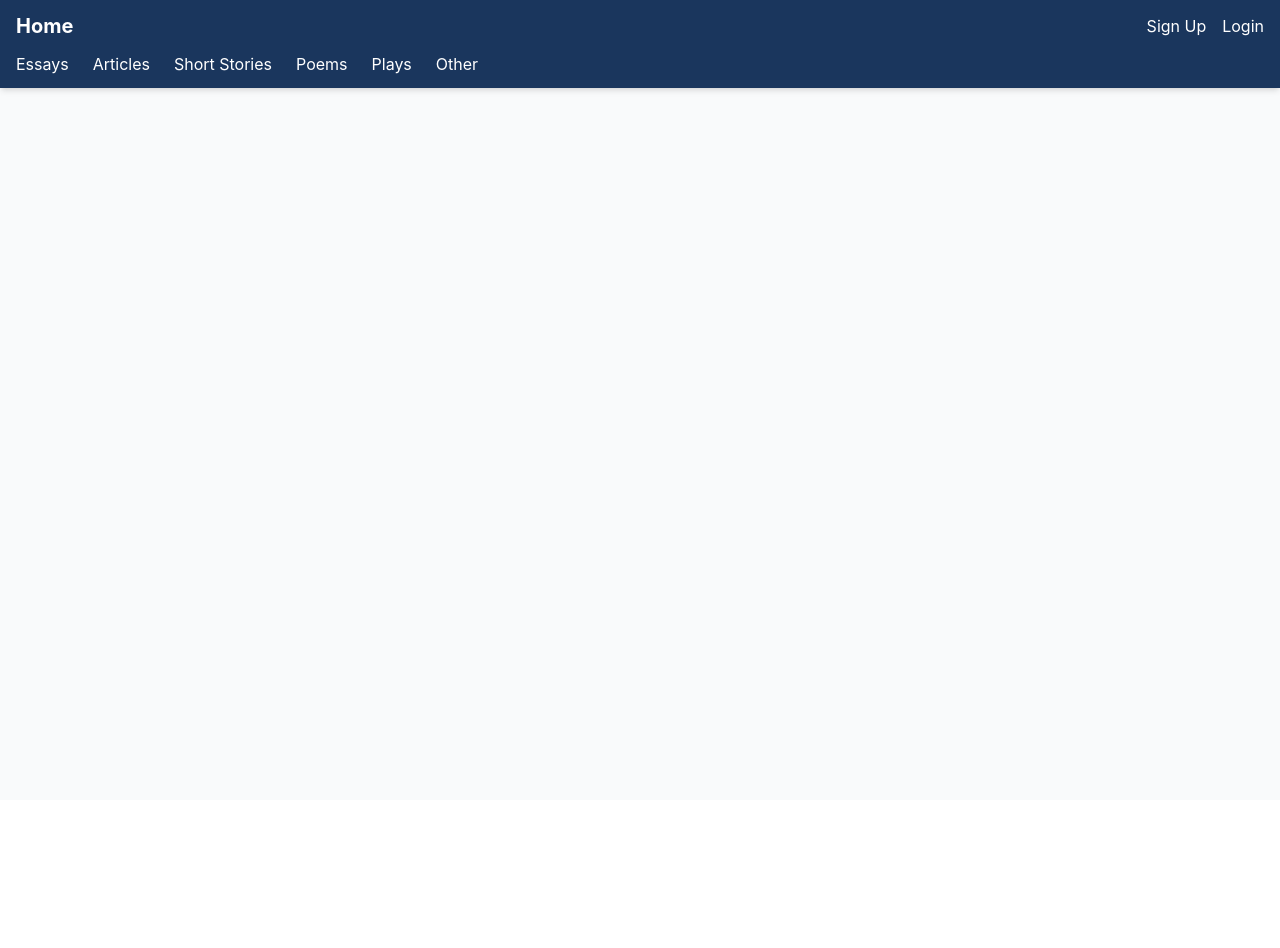
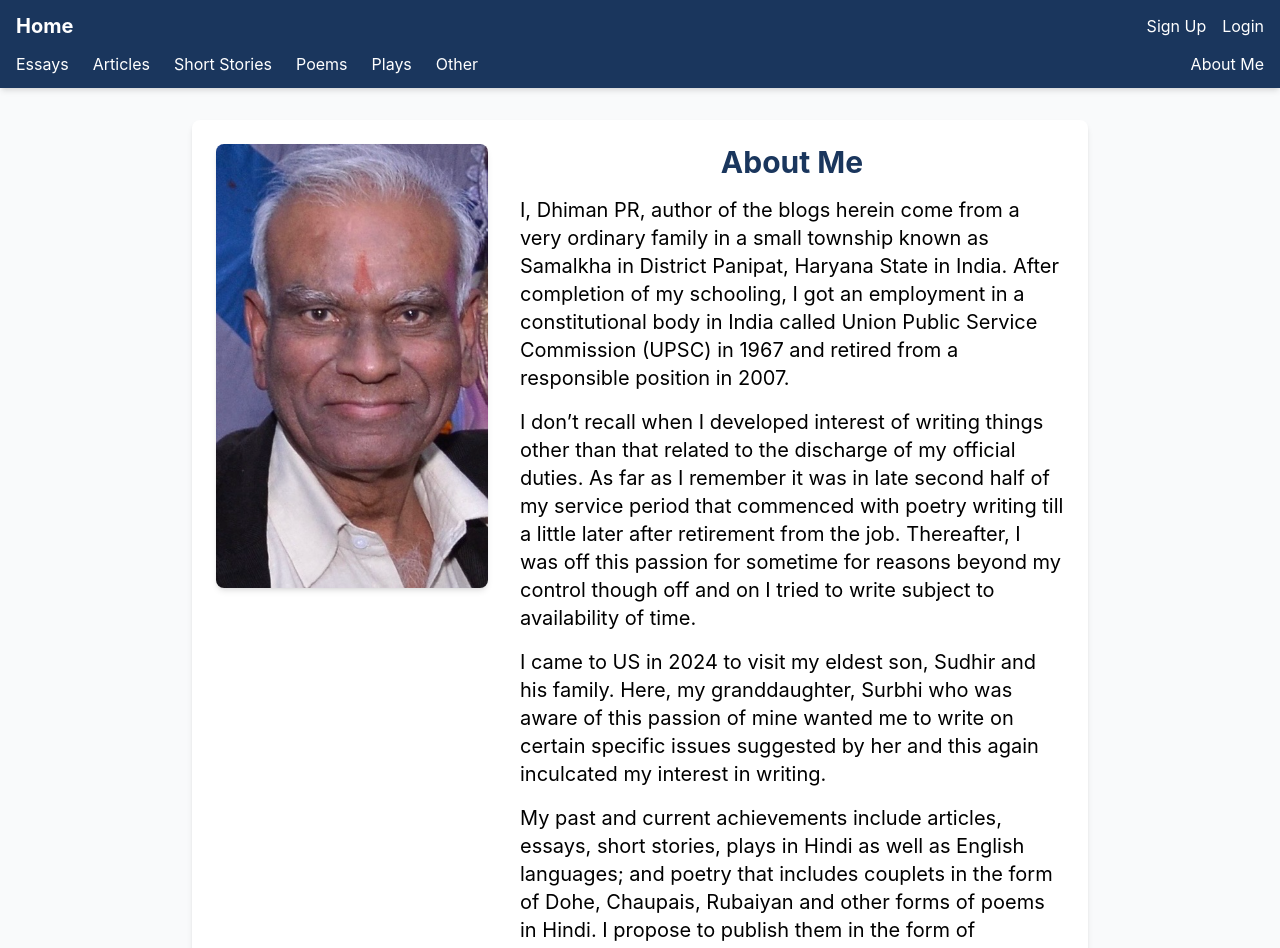
Before and after one commit to Jai-Dhiman/badeblog-frontend, a Vue app: page /about in a window 1280 px wide. Shown: the top 948 px of the page. Before the commit the page ends 800 px from the top, so only its background shows below. Built offline with nearby package versions, Linux system fonts and the light colour scheme.

Commit message:
added about me section

```diff
--- a/src/App.vue
+++ b/src/App.vue
@@ -3,6 +3,7 @@
     <nav class="bg-primary shadow-md">
       <div class="container mx-auto px-4 py-3">
         <!-- Top navigation with auth -->
+        <div class="flex flex-col">
           <div class="flex justify-between items-center mb-3">
             <router-link to="/" class="text-white text-xl font-bold"> Home </router-link>
             <div class="flex items-center space-x-4">
@@ -24,19 +25,27 @@
                 <router-link to="/signup" class="text-white hover:text-gray-200">
                   Sign Up
                 </router-link>
-              <router-link to="/login" class="text-white hover:text-gray-200"> Login </router-link>
+                <router-link to="/login" class="text-white hover:text-gray-200">
+                  Login
+                </router-link>
               </div>
             </div>
           </div>
-        <!-- Category navigation -->
-        <div class="flex space-x-6 overflow-x-auto">
+
+          <!-- Second row with About Me and Categories -->
+          <div class="flex justify-between overflow-x-auto">
+            <!-- Left side categories -->
+            <div class="flex space-x-6">
               <router-link to="/essays" class="text-white hover:text-gray-200 whitespace-nowrap">
                 Essays
               </router-link>
               <router-link to="/articles" class="text-white hover:text-gray-200 whitespace-nowrap">
                 Articles
               </router-link>
-          <router-link to="/short-stories" class="text-white hover:text-gray-200 whitespace-nowrap">
+              <router-link
+                to="/short-stories"
+                class="text-white hover:text-gray-200 whitespace-nowrap"
+              >
                 Short Stories
               </router-link>
               <router-link to="/poems" class="text-white hover:text-gray-200 whitespace-nowrap">
@@ -48,6 +57,12 @@
               <router-link to="/others" class="text-white hover:text-gray-200 whitespace-nowrap">
                 Other
               </router-link>
+            </div>
+            <!-- Right side About Me -->
+            <router-link to="/about" class="text-white hover:text-gray-200 whitespace-nowrap">
+              About Me
+            </router-link>
+          </div>
         </div>
       </div>
     </nav>
--- a/src/router/index.ts
+++ b/src/router/index.ts
@@ -72,6 +72,11 @@ const router = createRouter({
       name: 'others',
       component: () => import('../views/OtherView.vue'),
     },
+    {
+      path: '/about',
+      name: 'about',
+      component: () => import('../views/AboutView.vue'),
+    },
   ],
 })
 
--- /dev/null
+++ b/src/views/AboutView.vue
@@ -0,0 +1,47 @@
+<template>
+  <div class="max-w-4xl mx-auto">
+    <div class="card">
+      <div class="flex flex-col md:flex-row gap-8">
+        <!-- Profile Image -->
+        <div class="w-full md:w-1/3">
+          <img src="../assets/badepapa-pic.png" class="w-full h-auto rounded-lg shadow-md" />
+        </div>
+        <!-- Profile Content -->
+        <div class="w-full md:w-2/3">
+          <h1 class="text-3xl font-bold text-primary mb-4 text-center">About Me</h1>
+          <div class="prose prose-lg">
+            <p class="mb-4 text-xl">
+              I, Dhiman PR, author of the blogs herein come from a very ordinary family in a small
+              township known as Samalkha in District Panipat, Haryana State in India. After
+              completion of my schooling, I got an employment in a constitutional body in India
+              called Union Public Service Commission (UPSC) in 1967 and retired from a responsible
+              position in 2007.
+            </p>
+            <p class="mb-4 text-xl">
+              I don’t recall when I developed interest of writing things other than that related to
+              the discharge of my official duties. As far as I remember it was in late second half
+              of my service period that commenced with poetry writing till a little later after
+              retirement from the job. Thereafter, I was off this passion for sometime for reasons
+              beyond my control though off and on I tried to write subject to availability of time.
+            </p>
+            <p class="mb-4 text-xl">
+              I came to US in 2024 to visit my eldest son, Sudhir and his family. Here, my
+              granddaughter, Surbhi who was aware of this passion of mine wanted me to write on
+              certain specific issues suggested by her and this again inculcated my interest in
+              writing.
+            </p>
+            <p class="mb-4 text-xl">
+              My past and current achievements include articles, essays, short stories, plays in
+              Hindi as well as English languages; and poetry that includes couplets in the form of
+              Dohe, Chaupais, Rubaiyan and other forms of poems in Hindi. I propose to publish them
+              in the form of individual blogs in this website.
+            </p>
+            <p class="mb-4 text-xl">I hope readers will enjoy my work.</p>
+            <p class="mb-4 text-xl">P.R. Dhiman</p>
+          </div>
+        </div>
+      </div>
+    </div>
+  </div>
+</template>
+<script setup lang="ts"></script>
```
Also changed, not shown: src/assets/badepapa-pic.png (added), 1 other file (tests, documents, lock files or other folders). Lines whose indentation alone changed are shown as unchanged.
